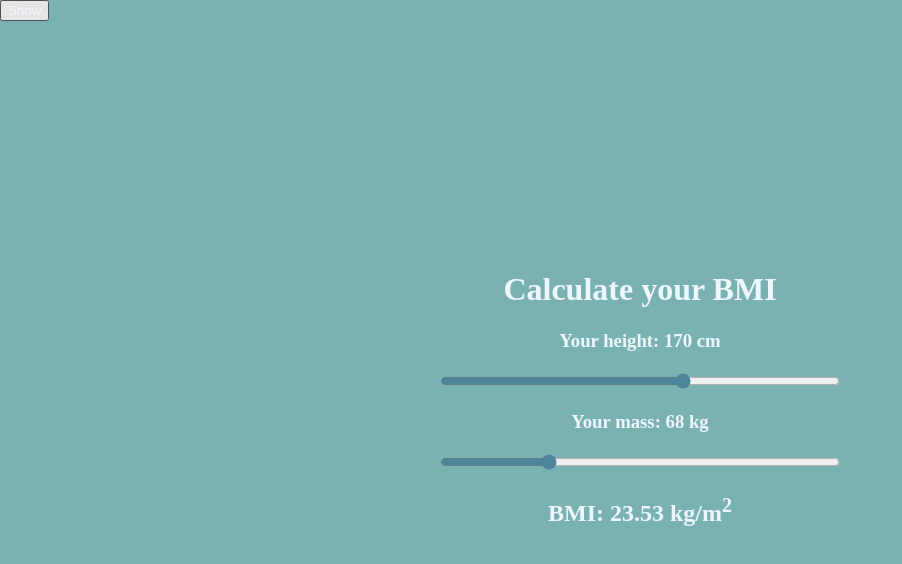
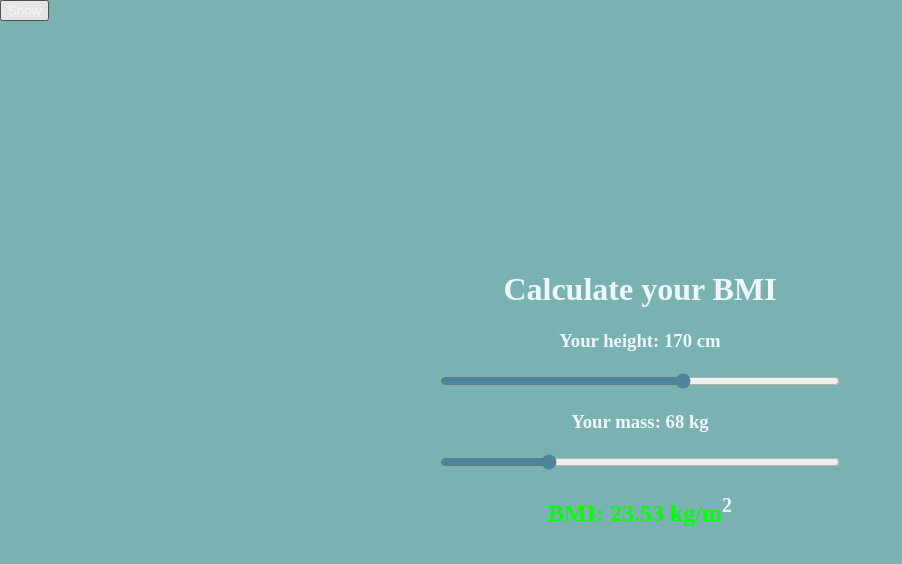
Before and after one commit to philatm/bmi-calc, a React (Vite) app: page / in a window 1280 px wide. Shown: the top 564 px of the page, without its empty margins (0-902 px from the left). Built offline with nearby package versions, Linux system fonts and the light colour scheme.

Commit message:
Add color to BMI string respectively to state

```diff
--- a/src/App.jsx
+++ b/src/App.jsx
@@ -2,6 +2,27 @@ import { useState, useEffect } from "react";
 import UnitInput from "./components/UnitInput/UnitInput";
 import "./App.css";
 
+function getBMIColor(BMI) {
+  if (BMI < 16) {
+    return "#00FFF0";
+  }
+  if (BMI < 18.5) {
+    return "#00FFFF";
+  }
+  if (BMI < 25) {
+    return "#00FF00";
+  }
+  if (BMI < 30) {
+    return "#ADFF2F";
+  }
+  if (BMI < 35) {
+    return "#FFFF00"
+  }
+  if (BMI < 40) {
+    return "#FF8000"
+  }
+  return "#F00000"
+}
 const App = () => {
   const [mass, setMass] = useState(68);
   const [height, setHeight] = useState(170);
@@ -31,7 +52,7 @@ const App = () => {
           min="3.1"
           max="250"
         />
-        <h2>
+        <h2 style={{color: getBMIColor(BMI) }}>
           BMI: {BMI.toFixed(2)} kg/m<sup>2</sup>
         </h2>
       </div>
@@ -47,6 +68,6 @@ const App = () => {
       </button>
     </>
   );
-}
+};
 
 export default App;
```
